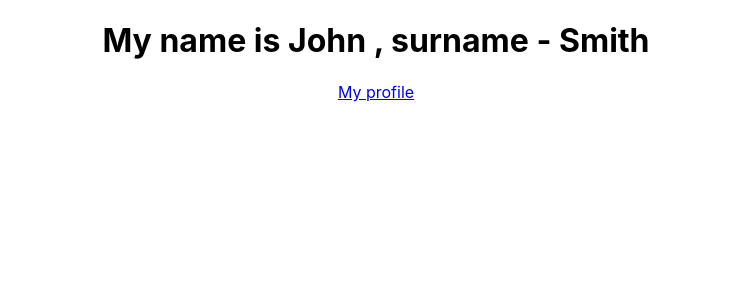
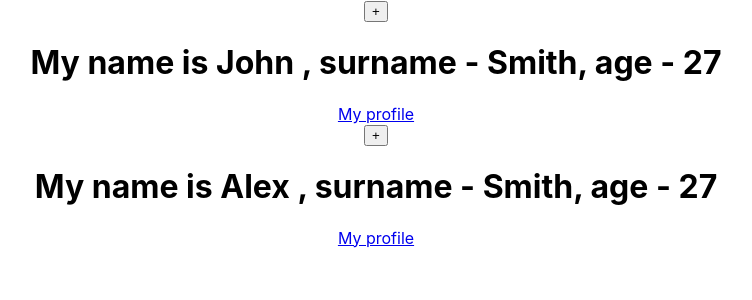
Before and after one commit to SergeyChudinov/Udemy-5-09, a React (Create React App) app in the folder my-app/: page / in a window 1280 px wide. Shown: the top 300 px of the page, without its empty margins (264-1016 px from the left). Built offline with nearby package versions, Linux system fonts and the light colour scheme.

Commit message:
Make lesson 5-12

```diff
--- a/my-app/src/App.js
+++ b/my-app/src/App.js
@@ -1,15 +1,33 @@
 import logo from './logo.svg';
+import {Component} from 'react';
 import './App.css';
 
 
 
-function WhoAmI ({name, surname, link}) {
-  return (
-    <div>
-      <h1>My name is {name()} , surname - {surname} </h1>
-      <a href={link}>My profile</a>
-    </div>
-  )
+
+class WhoAmI extends Component {
+  constructor(props) {
+    super(props);
+    this.state = {
+      years: 27,
+      text: '+'
+    }
+  }
+  nextYear = () => {
+    this.setState(state => ({
+      years: state.years + 1
+    }))
+  }
+  render() {
+    const {name, surname, link} = this.props;
+    return (
+      <div>
+        <button onClick={this.nextYear}>{this.state.text}</button>
+        <h1>My name is {name} , surname - {surname}, age - {this.state.years} </h1>
+        <a href={link}>My profile</a>
+      </div>
+    )
+  }
 }
 
 function App() {
@@ -17,7 +35,8 @@
     <div className="App">
       {/* <WhoAmI name='John' surname='Smith' link='facebook.com'/> */}
       {/* <WhoAmI name={{firstName: 'Alex'}} surname='Shepard' link='vk.com'/> */}
-      <WhoAmI name={() => {return 'John'}} surname='Smith' link='facebook.com'/>
+      <WhoAmI name='John' surname='Smith' link='facebook.com'/>
+      <WhoAmI name='Alex' surname='Smith' link='facebook.com'/>
     </div>
   );
 }
```
